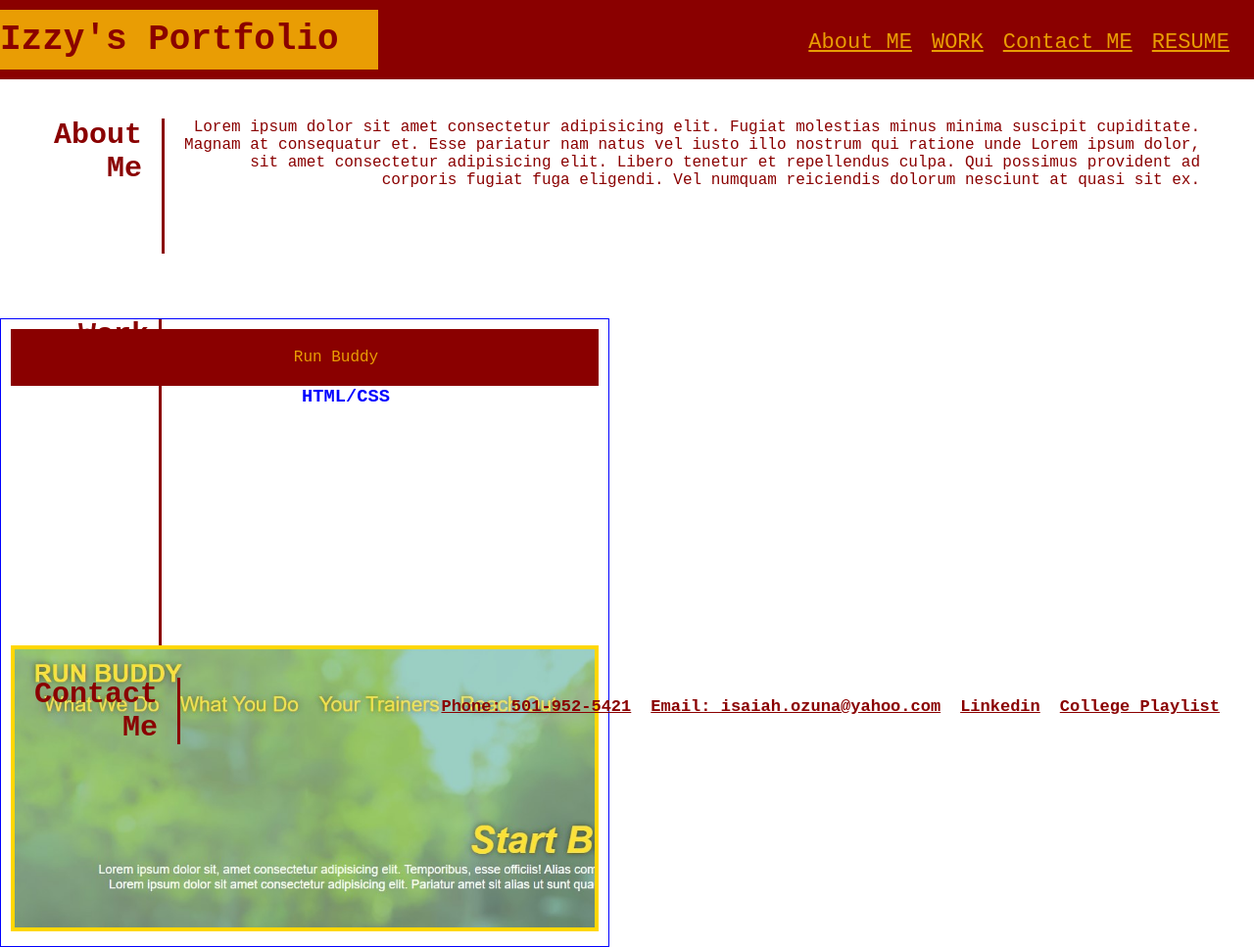
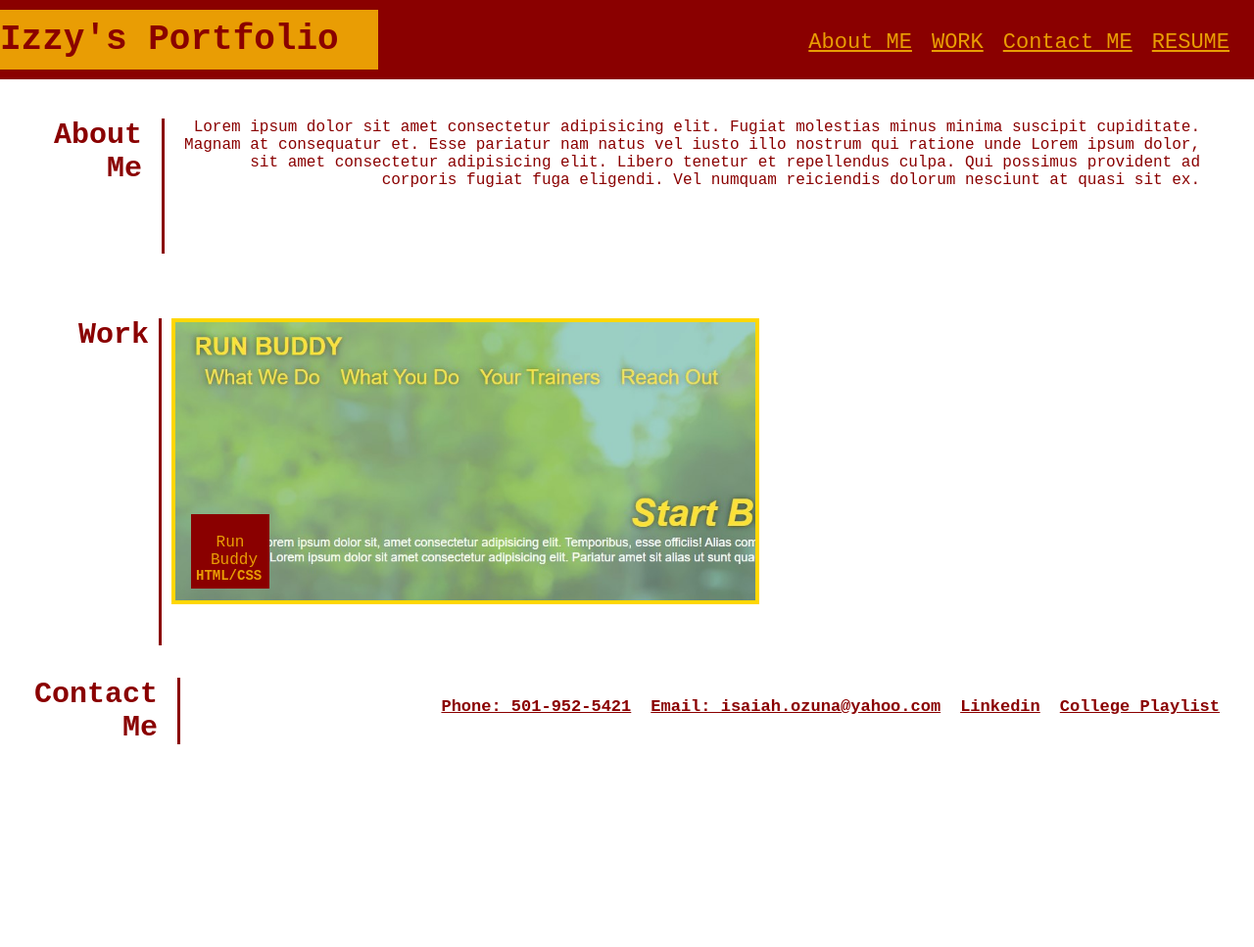
Before and after one commit to icozuna/Challenge-Two, a plain HTML site: page index.html in a window 1280 px wide. Shown: the whole page at 98% size. After the commit the page ends 800 px from the top, so only its background shows below. Drawn offline with Linux system fonts and the light colour scheme.

Commit message:
Adding updates

```diff
--- a/index.html
+++ b/index.html
@@ -56,13 +56,15 @@
       <section id="work">
         <div>
           <h2 class="work-title">Work</h2>
-      </div>
 
-      <section class="card">
+
+        <div class="card">
           <header>Run Buddy</header>
           <h3>HTML/CSS</h3>
           <a href="https://icozuna.github.io/run-buddy/index.html">
-        <img src="assets/RunBuddy2.0.jpg" alt="Run Buddy Landing Page" /></a>
+            <img src="assets/RunBuddy2.0.jpg" alt="Run Buddy Landing Page"
+          /></a>
+        </div>
       </section>
     </main>
 
--- a/style.css
+++ b/style.css
@@ -160,36 +160,47 @@ main {
     background: rgba(138,0,0,1);
     color: rgba(233, 157, 4);
     position: relative;
+    display: inline-block;
+    box-sizing: border-box;
 }
 
 .card {
-    flex: 1 0 0;
-    padding: 10px;
+    padding: 0 0 0 80px;
+    box-sizing: border-box;
     text-align: center;
-    border-style: solid;
-    border-width: 1px;
     position:relative;
+    display: inline-block;
+
 }
 
 .card header {
+    position: absolute;
+    top: 200px;
+    left: 100px;
+    padding: 20px;
     padding: 20px;
     background: rgba(138,0,0,1);
     color: rgba(233, 157, 4);
+    width: 80px;
+}
+
+.card h3 {
+    position: absolute;
+    top: 255px;
+    left: 105px;
+    color: rgba(233, 157, 4);
+    font-size: 14px;
+
 }
 
 .card img {
-    width: 100%;
+        width: 100%;
     width: 600px;
     border: solid 4px gold;
+    margin-left: 0;
+    padding: 0;
+    display: flex;
 }
-
-
-
-
-
-
-
-
 
 
 
```
Lines whose indentation alone changed are shown as unchanged.
